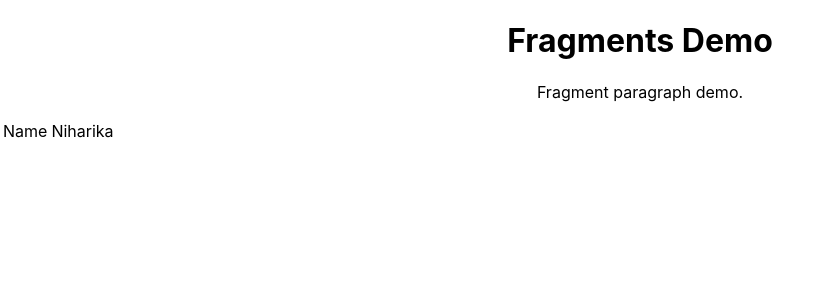
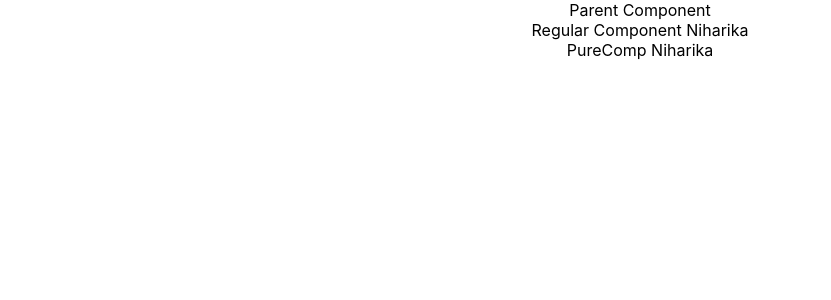
Before and after one commit to niharika293/React-JS-, a React (Create React App) app: page / in a window 1280 px wide. Shown: the top 300 px of the page, without its empty margins (0-831 px from the left). Built offline with nearby package versions, Linux system fonts and the light colour scheme.

Commit message:
Pure Components

```diff
--- a/src/App.js
+++ b/src/App.js
@@ -19,6 +19,8 @@ import Form from './Components/Form';
 import LifeCycleA from './Components/LifeCycleA';
 import FragmentsDemo from './Components/FragmentsDemo';
 import Table from './Components/Table';
+import PureComp from './Components/PureComp';
+import ParentComp from './Components/ParentComp';
 
 function App() {
   return (
@@ -49,8 +51,9 @@ function App() {
      <h1 className={styles.success}>Success</h1> */}
      {/* <Form></Form> */}
      {/* <LifeCycleA></LifeCycleA> */}
-     <FragmentsDemo/>
-     <Table></Table>
+     {/* <FragmentsDemo/>
+     <Table></Table> */}
+    <ParentComp/>
     </div>
   );
 }
--- /dev/null
+++ b/src/Components/ParentComp.js
@@ -0,0 +1,34 @@
+import React, { Component } from 'react'
+import PureComp from './PureComp';
+import RegComp from './RegComp';
+
+ class ParentComp extends Component {
+    constructor(props) {
+        super(props)
+
+        this.state = {
+            name: 'Niharika'
+        }
+    }
+
+    componentDidMount(){
+        setInterval(() => {
+            this.setState({
+                name : 'Niharika'
+            });
+        }, 2000);
+    }
+
+    render() {
+        console.log("***Parent Component Render***");
+        return (
+            <div>
+                Parent Component <br/>
+                <RegComp name = {this.state.name}></RegComp>
+                <PureComp name = {this.state.name}></PureComp>
+            </div>
+        )
+    }
+}
+
+export default ParentComp
--- /dev/null
+++ b/src/Components/PureComp.js
@@ -0,0 +1,12 @@
+import React, { PureComponent } from 'react'
+
+class PureComp extends PureComponent {
+  render() {
+    console.log("***PureComp Component Render***");
+    return (
+      <div>PureComp {this.props.name}</div>
+    )
+  }
+}
+
+export default PureComp
--- /dev/null
+++ b/src/Components/RegComp.js
@@ -0,0 +1,12 @@
+import React, { Component } from 'react'
+
+class RegComp extends Component {
+  render() {
+    console.log("***Regular Component Render***");
+    return (
+      <div>Regular Component {this.props.name}</div>
+    )
+  }
+}
+
+export default RegComp
```
